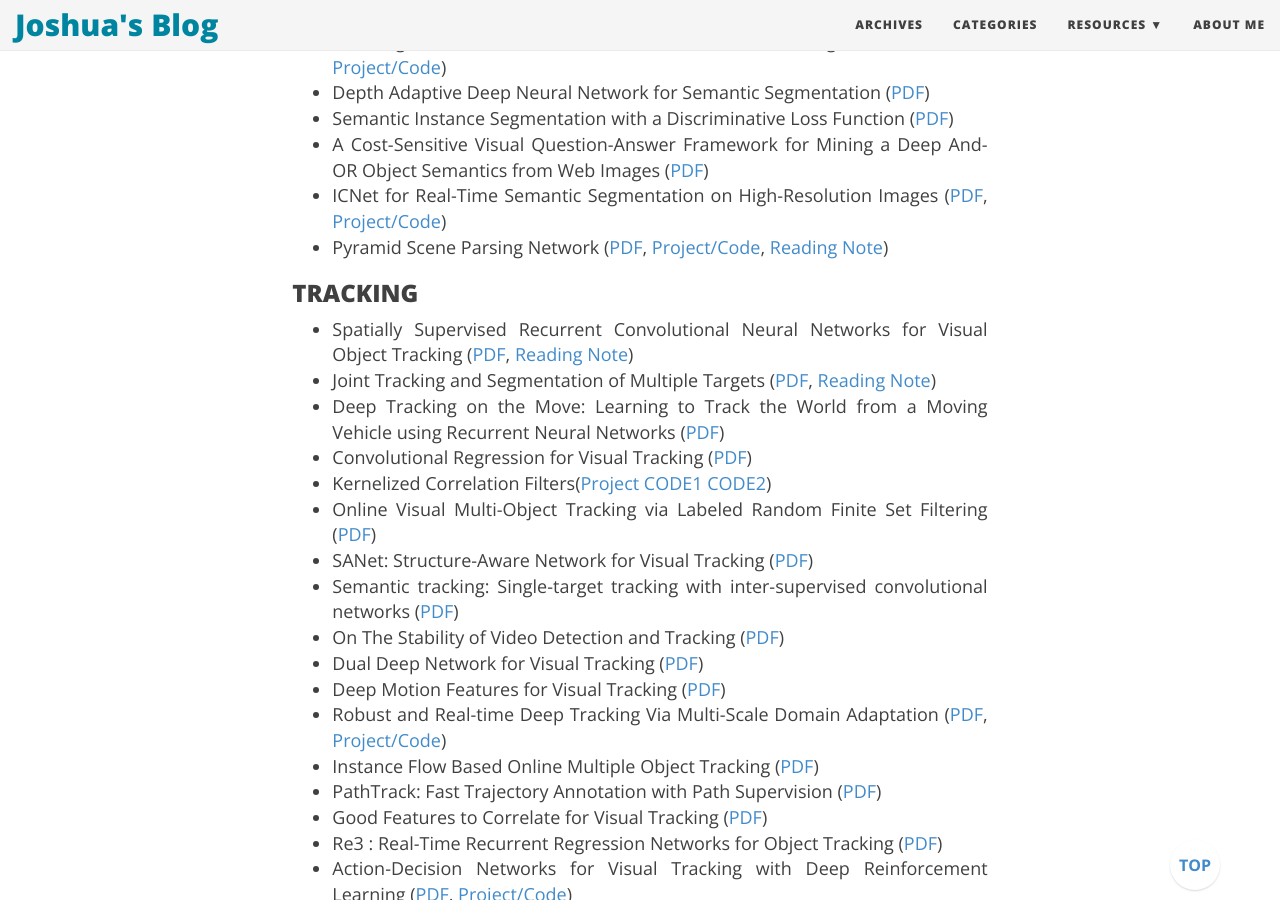
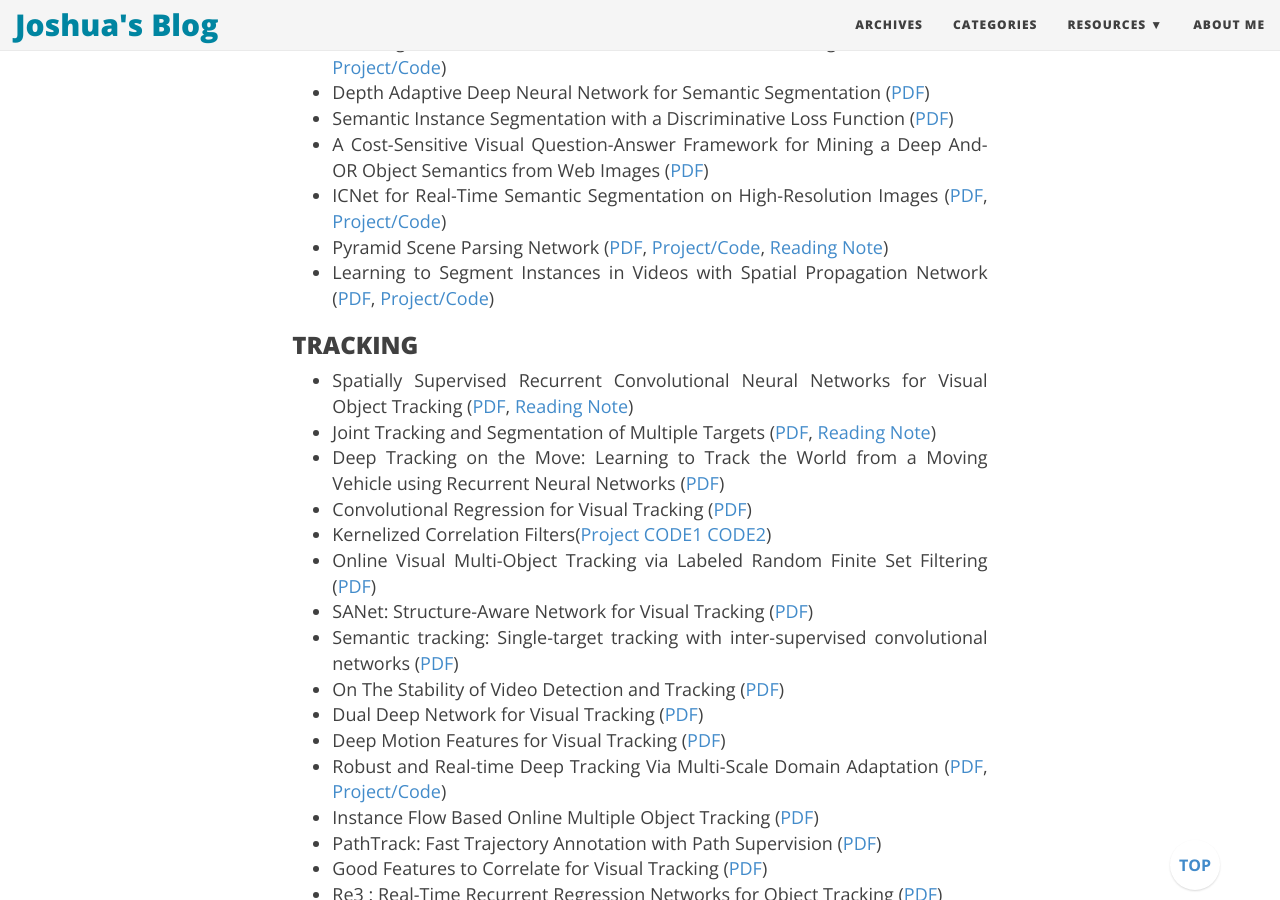
Before and after one commit to joshua19881228/joshua19881228.github.io, a Jekyll site: the page built from _posts/Computer_Vision/2016-08-25-my-jumble-of-computer-vision.md, in a window 1280 px wide and 900 px high, scrolled down 5806 px. Built offline with Jekyll 4.4.1, drawn with Linux system fonts in a browser that asks for light colours; nearby versions of some CDN libraries; comment, search, counter and statistics services are not loaded.

Commit message:
update post

```diff
--- a/_posts/Computer_Vision/2016-08-25-my-jumble-of-computer-vision.md
+++ b/_posts/Computer_Vision/2016-08-25-my-jumble-of-computer-vision.md
@@ -133,6 +133,7 @@ I am going to maintain this page to record a few things about computer vision th
 * A Cost-Sensitive Visual Question-Answer Framework for Mining a Deep And-OR Object Semantics from Web Images ([PDF](https://arxiv.org/abs/1708.03911))
 * ICNet for Real-Time Semantic Segmentation on High-Resolution Images ([PDF](https://arxiv.org/abs/1704.08545), [Project/Code](https://hszhao.github.io/projects/icnet/))
 * Pyramid Scene Parsing Network ([PDF](https://arxiv.org/abs/1612.01105), [Project/Code](https://github.com/hszhao/PSPNet), [Reading Note](https://joshua19881228.github.io/2017-09-19-PSPNet/))
+* Learning to Segment Instances in Videos with Spatial Propagation Network ([PDF](http://davischallenge.org/challenge2017/papers/DAVIS-Challenge-6th-Team.pdf), [Project/Code](https://github.com/JingchunCheng/Seg-with-SPN))
 
 ### TRACKING ###
 
```
